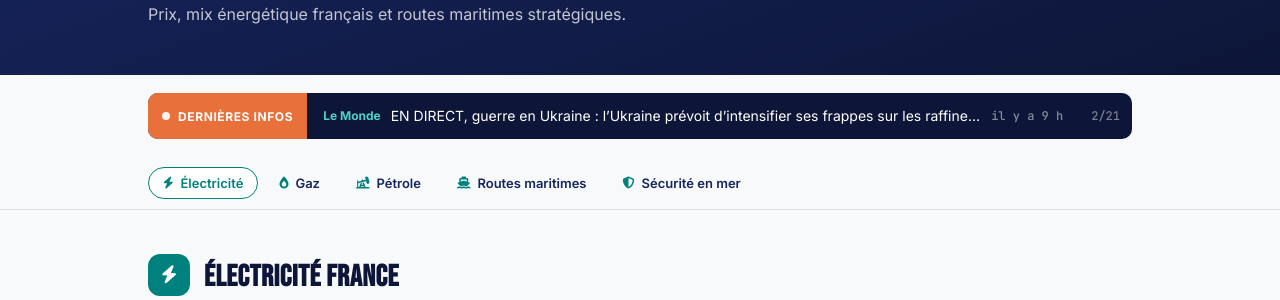
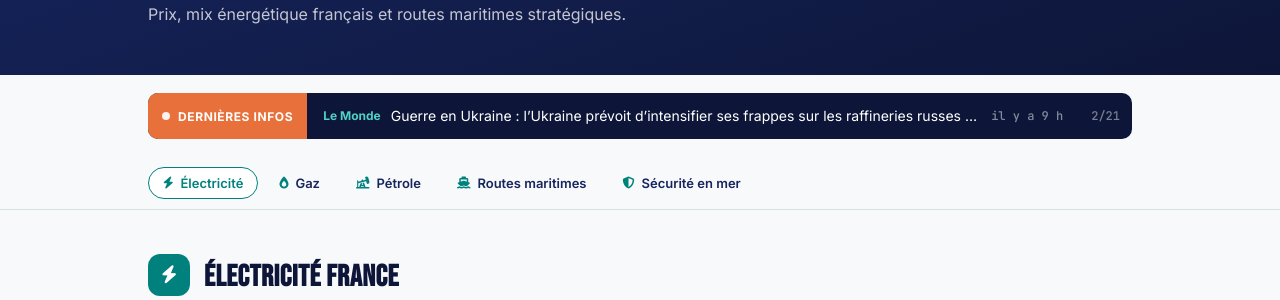
Before and after one commit to InsideEnergyMarkets/Inside-Energy-Markets, a Jekyll site: the page built from marches/index.html, in a window 1280 px wide and 900 px high. Shown: the part 250-550 px from the top of the window. Built offline with Jekyll 4.4.1, drawn with Linux system fonts in a browser that asks for light colours.

```diff
--- a/_data/incidents.json
+++ b/_data/incidents.json
@@ -1,5 +1,5 @@
 {
- "updated_at": "2026-10-04T00:12:48+00:00",
+ "updated_at": "2026-10-04T03:55:26+00:00",
  "stats": {
   "total_30d": 23,
   "attacks_30d": 17,
--- a/_data/news.json
+++ b/_data/news.json
@@ -1,19 +1,19 @@
 {
- "updated_at": "2026-10-04T00:12:47+00:00",
+ "updated_at": "2026-10-04T03:55:26+00:00",
  "items": [
   {
-   "title": "Les houthistes du Yémen revendiquent une frappe sur un site du géant pétrolier saoudien Aramco à Ryad",
+   "title": "Les houthistes du Yémen revendiquent une frappe sur un site du géant pétrolier saoudien Aramco à Riyad",
    "url": "https://www.lemonde.fr/international/article/2026/10/03/les-houthistes-du-yemen-revendiquent-une-frappe-sur-un-site-du-geant-petrolier-saoudien-aramco-a-ryad_6787808_3211.html",
    "source": "Le Monde",
    "lang": "fr",
-   "date": "2026-10-03T20:06:44+00:00"
+   "date": "2026-10-03T20:06:42+00:00"
   },
   {
-   "title": "EN DIRECT, guerre en Ukraine : l’Ukraine prévoit d’intensifier ses frappes sur les raffineries russes en réponse à la « nouvelle doctrine » menée par Moscou",
+   "title": "Guerre en Ukraine : l’Ukraine prévoit d’intensifier ses frappes sur les raffineries russes en réponse à la « nouvelle doctrine » menée par Moscou. Retrouvez les informations du 27 octobre au 3 novembre.",
    "url": "https://www.lemonde.fr/international/live/2026/10/03/en-direct-guerre-en-ukraine-l-ukraine-prevoit-d-intensifier-ses-frappes-sur-les-raffineries-russes-en-reponse-a-la-nouvelle-doctrine-menee-par-moscou_6783795_3210.html",
    "source": "Le Monde",
    "lang": "fr",
-   "date": "2026-10-03T19:00:04+00:00"
+   "date": "2026-10-03T19:00:01+00:00"
   },
   {
    "title": "Réserves stratégiques de pétrole : 325 millions de barils « libérés » depuis mars, selon l’Agence internationale de l’énergie",
--- a/_data/podcast.json
+++ b/_data/podcast.json
@@ -1,5 +1,5 @@
 {
- "updated_at": "2026-10-04T00:12:48+00:00",
+ "updated_at": "2026-10-04T03:55:26+00:00",
  "episodes": {
   "10": {
    "audio": "https://anchor.fm/s/10edf0868/podcast/play/126486789/https%3A%2F%2Fd3ctxlq1ktw2nl.cloudfront.net%2Fstaging%2F2026-8-29%2F489715b9-9275-387d-cec8-06e4f3de2244.mp3",
```
